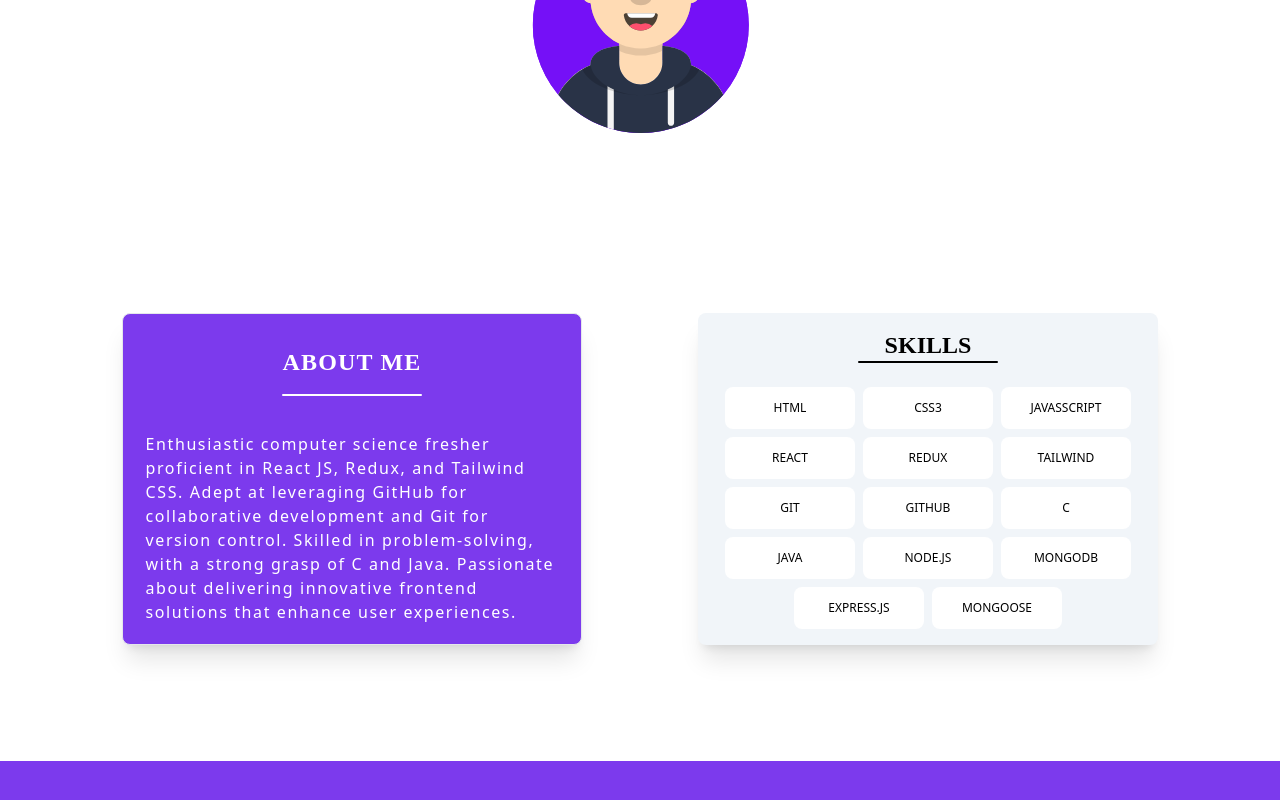
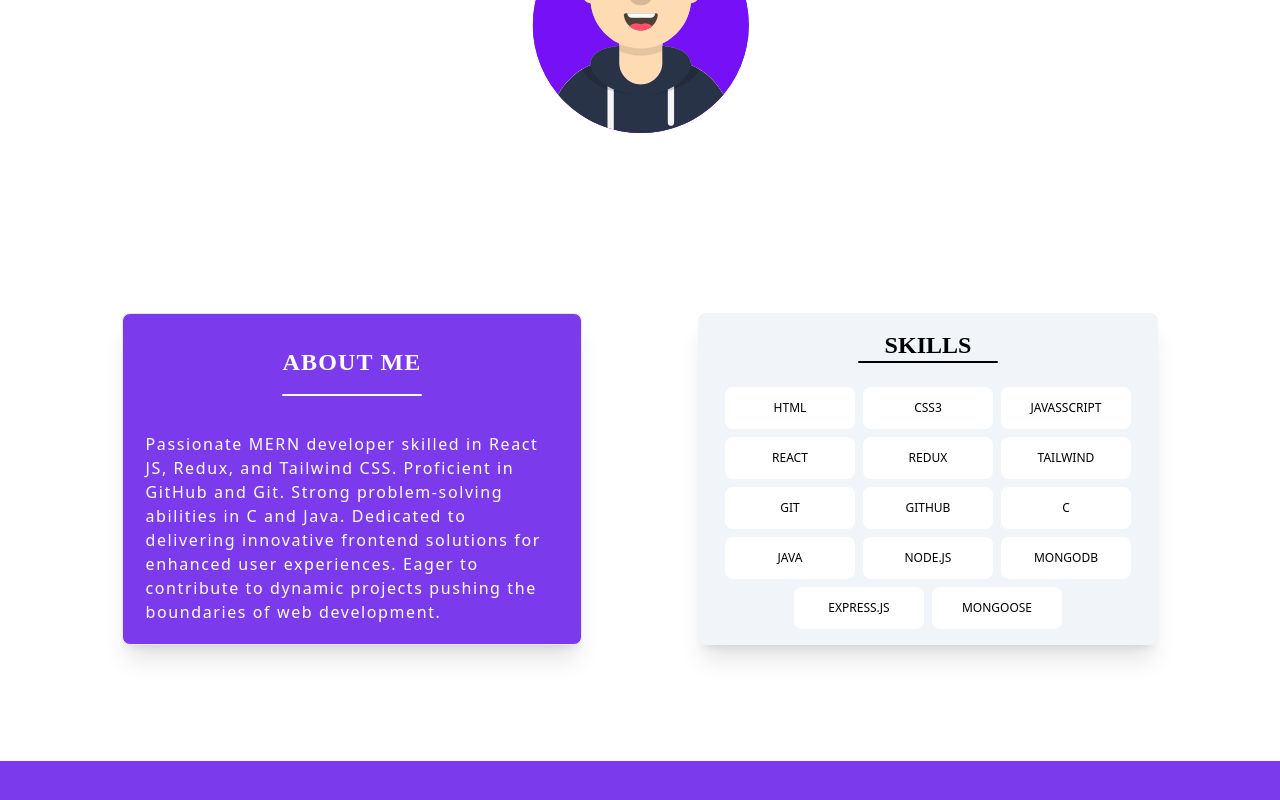
Before and after one commit to Nikhil26062000/Portfolio, a React (Create React App) app: page / in a window 1280 px wide. Shown: the part 390-1190 px from the top of the page. Built offline with nearby package versions, Linux system fonts and the light colour scheme.

Commit message:
Change the introduction

```diff
--- a/src/components/About.jsx
+++ b/src/components/About.jsx
@@ -9,11 +9,7 @@ const About = () => {
       <div className="w-[140px] h-[2px] bg-white mx-auto rounded-lg "></div>
 
       <div className="w-[90%] pb-5  mx-auto mt-4 pt-5 mb-4 tracking-wide text-white lg:tracking-widest lg:pb-0 max-sm:text-xs max-sm:tracking-wider max-sm:pt-3 max-sm:mt-0 max-sm:pb-1">
-        Enthusiastic computer science fresher proficient in React JS, Redux, and
-        Tailwind CSS. Adept at leveraging GitHub for collaborative development
-        and Git for version control. Skilled in problem-solving, with a strong
-        grasp of C and Java. Passionate about delivering innovative frontend
-        solutions that enhance user experiences.
+      Passionate MERN developer skilled in React JS, Redux, and Tailwind CSS. Proficient in GitHub and Git. Strong problem-solving abilities in C and Java. Dedicated to delivering innovative frontend solutions for enhanced user experiences. Eager to contribute to dynamic projects pushing the boundaries of web development.
       </div>
     </div>
   );
```
